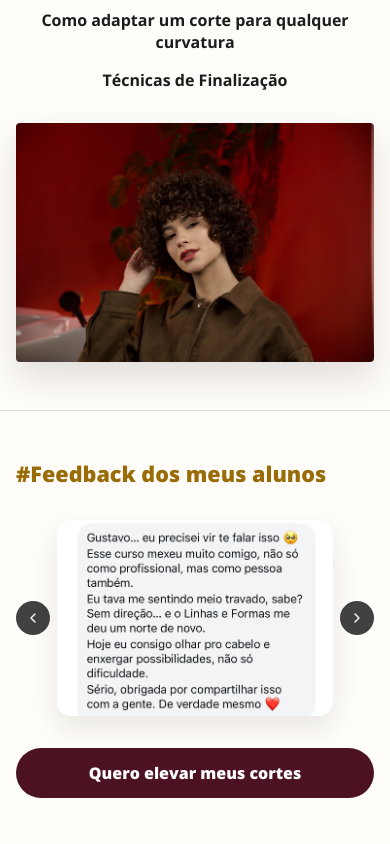
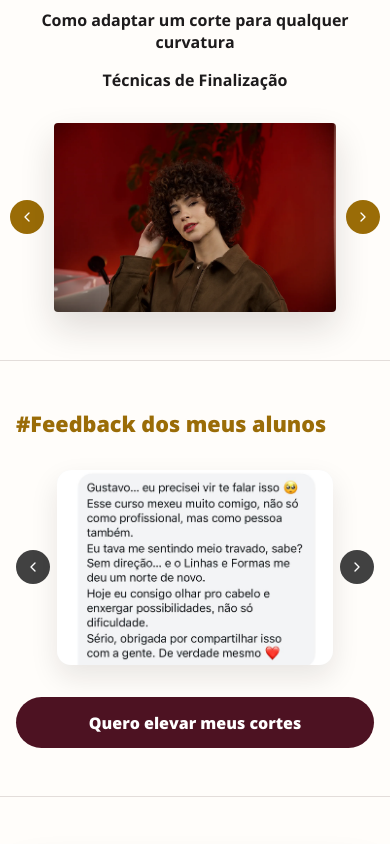
Before and after one commit to 3ielzinh/grifty, a React (Vite) app: page /babyshag in a window 390 px wide. Shown: the part 1080-1924 px from the top of the page. Built offline with nearby package versions, Linux system fonts and the light colour scheme; no server answers.

Commit message:
fix: restaura carrossel e aproxima retrato

```diff
--- a/src/pages/babyshaggy/components/PP3/PP3.css
+++ b/src/pages/babyshaggy/components/PP3/PP3.css
@@ -37,13 +37,15 @@
 }
 
 .pp3-slider {
-  display: flex;
+  display: grid;
+  grid-template-columns: 48px minmax(0, 660px) 48px;
+  align-items: center;
   justify-content: center;
+  gap: clamp(.6rem, 2vw, 1.25rem);
 }
 
 .pp3-image-box {
   display: block;
-  width: min(100%, 660px);
   overflow: hidden;
   border: 0;
   border-radius: 4px;
@@ -56,6 +58,21 @@
   width: 100%;
   height: auto;
 }
+
+.pp3-arrow {
+  display: inline-flex;
+  width: 46px;
+  height: 46px;
+  align-items: center;
+  justify-content: center;
+  border-radius: 50%;
+  background: var(--baby-gold);
+  color: #fff;
+  font-size: 1.35rem;
+  transition: transform .2s ease;
+}
+
+.pp3-arrow:hover { transform: scale(1.06); }
 
 .pp3-modal-overlay {
   position: fixed;
@@ -97,3 +114,17 @@
   color: var(--baby-wine);
   font-size: 1.35rem;
 }
+
+@media (max-width: 620px) {
+  .pp3-slider {
+    grid-template-columns: 34px minmax(0, 1fr) 34px;
+    width: calc(100% + .75rem);
+    margin-left: -.375rem;
+  }
+
+  .pp3-arrow {
+    width: 34px;
+    height: 34px;
+    font-size: 1rem;
+  }
+}
--- a/src/pages/babyshaggy/components/PP3/PP3.jsx
+++ b/src/pages/babyshaggy/components/PP3/PP3.jsx
@@ -1,10 +1,29 @@
 import { useState } from 'react';
-import { FiX } from 'react-icons/fi';
+import { FiChevronLeft, FiChevronRight, FiX } from 'react-icons/fi';
 import "./PP3.css";
 
 export default function PP3() {
+  const [currentIndex, setCurrentIndex] = useState(0);
   const [isModalOpen, setIsModalOpen] = useState(false);
-  const coverImage = "/page2/capa-shaggy.webp";
+  const images = [
+    {
+      src: "/page2/capa-shaggy.webp",
+      alt: "Capa do curso Baby Shaggy",
+    },
+    {
+      src: "/page2/ad-optimized.webp",
+      alt: "Resultado antes e depois do corte Baby Shaggy",
+    },
+  ];
+  const currentImage = images[currentIndex];
+
+  const handlePrev = () => {
+    setCurrentIndex((prev) => (prev === 0 ? images.length - 1 : prev - 1));
+  };
+
+  const handleNext = () => {
+    setCurrentIndex((prev) => (prev === images.length - 1 ? 0 : prev + 1));
+  };
 
   return (
     <section className="pp3-section">
@@ -31,13 +50,21 @@ export default function PP3() {
 
         <div className="pp3-gallery-wrapper">
           <div className="pp3-slider">
-            <button className="pp3-image-box" onClick={() => setIsModalOpen(true)} aria-label="Ampliar capa do curso">
+            <button className="pp3-arrow pp3-prev" onClick={handlePrev} aria-label="Foto anterior">
+              <FiChevronLeft />
+            </button>
+
+            <button className="pp3-image-box" onClick={() => setIsModalOpen(true)} aria-label={`Ampliar ${currentImage.alt.toLowerCase()}`}>
               <img
-                src={coverImage}
-                alt="Capa do curso Baby Shaggy"
+                src={currentImage.src}
+                alt={currentImage.alt}
                 loading="lazy"
                 decoding="async"
               />
+            </button>
+
+            <button className="pp3-arrow pp3-next" onClick={handleNext} aria-label="Próxima foto">
+              <FiChevronRight />
             </button>
           </div>
         </div>
@@ -50,7 +77,7 @@ export default function PP3() {
             <button className="pp3-modal-close" onClick={() => setIsModalOpen(false)} aria-label="Fechar">
               <FiX />
             </button>
-            <img src={coverImage} alt="Capa do curso Baby Shaggy ampliada" decoding="async" />
+            <img src={currentImage.src} alt={`${currentImage.alt} ampliada`} decoding="async" />
           </div>
         </div>
       )}
--- a/src/pages/babyshaggy/components/PP7/PP7.css
+++ b/src/pages/babyshaggy/components/PP7/PP7.css
@@ -21,7 +21,12 @@
   box-shadow: 0 20px 45px rgba(19, 2, 7, .3);
 }
 
-.pp7-images img {
+.pp7-image-frame {
+  min-height: 0;
+  overflow: hidden;
+}
+
+.pp7-image-frame img {
   display: block;
   width: 100%;
   height: 100%;
@@ -29,9 +34,14 @@
   object-fit: cover;
 }
 
+.pp7-main-frame {
+  grid-row: 1 / 3;
+}
+
 .pp7-main-image {
-  grid-row: 1 / 3;
   object-position: center 30%;
+  transform: scale(1.14);
+  transform-origin: center 38%;
 }
 
 .pp7-demonstration-image {
--- a/src/pages/babyshaggy/components/PP7/PP7.jsx
+++ b/src/pages/babyshaggy/components/PP7/PP7.jsx
@@ -5,9 +5,15 @@ export default function PP7() {
     <section className="pp7-section">
       <div className="pp7-container">
         <div className="pp7-images">
-          <img className="pp7-main-image" src="/page2/profile/grifty-portrait.webp" alt="Grifty, cabeleireiro e educador" loading="lazy" decoding="async" />
-          <img className="pp7-demonstration-image" src="/page2/profile/grifty-demonstracao.webp" alt="Grifty durante uma demonstração prática" loading="lazy" decoding="async" />
-          <img src="/page2/profile/grifty-aula.webp" alt="Grifty ensinando técnicas de corte para cabelos com curvatura" loading="lazy" decoding="async" />
+          <div className="pp7-image-frame pp7-main-frame">
+            <img className="pp7-main-image" src="/page2/profile/grifty-portrait.webp" alt="Grifty, cabeleireiro e educador" loading="lazy" decoding="async" />
+          </div>
+          <div className="pp7-image-frame">
+            <img className="pp7-demonstration-image" src="/page2/profile/grifty-demonstracao.webp" alt="Grifty durante uma demonstração prática" loading="lazy" decoding="async" />
+          </div>
+          <div className="pp7-image-frame">
+            <img src="/page2/profile/grifty-aula.webp" alt="Grifty ensinando técnicas de corte para cabelos com curvatura" loading="lazy" decoding="async" />
+          </div>
         </div>
       </div>
     </section>
```
Also changed, not shown: public/page2/ad-optimized.webp (added), vercel.json.
